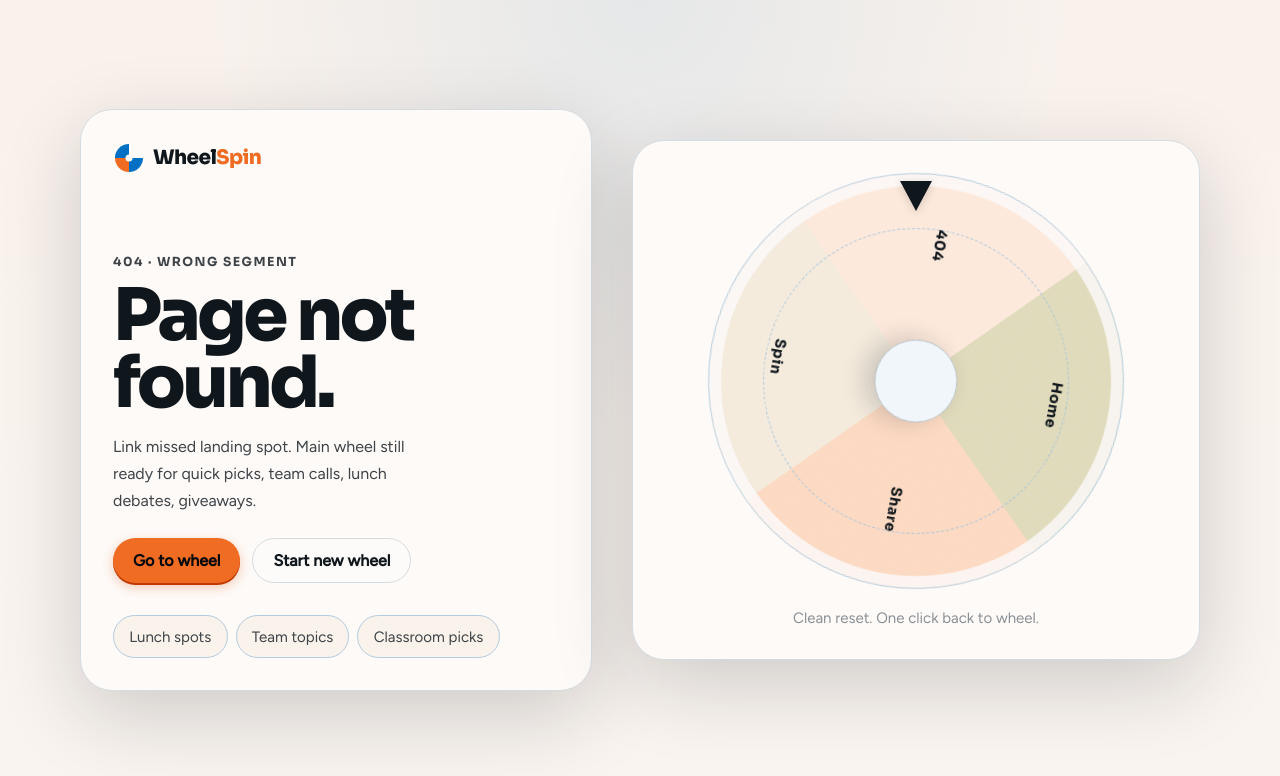
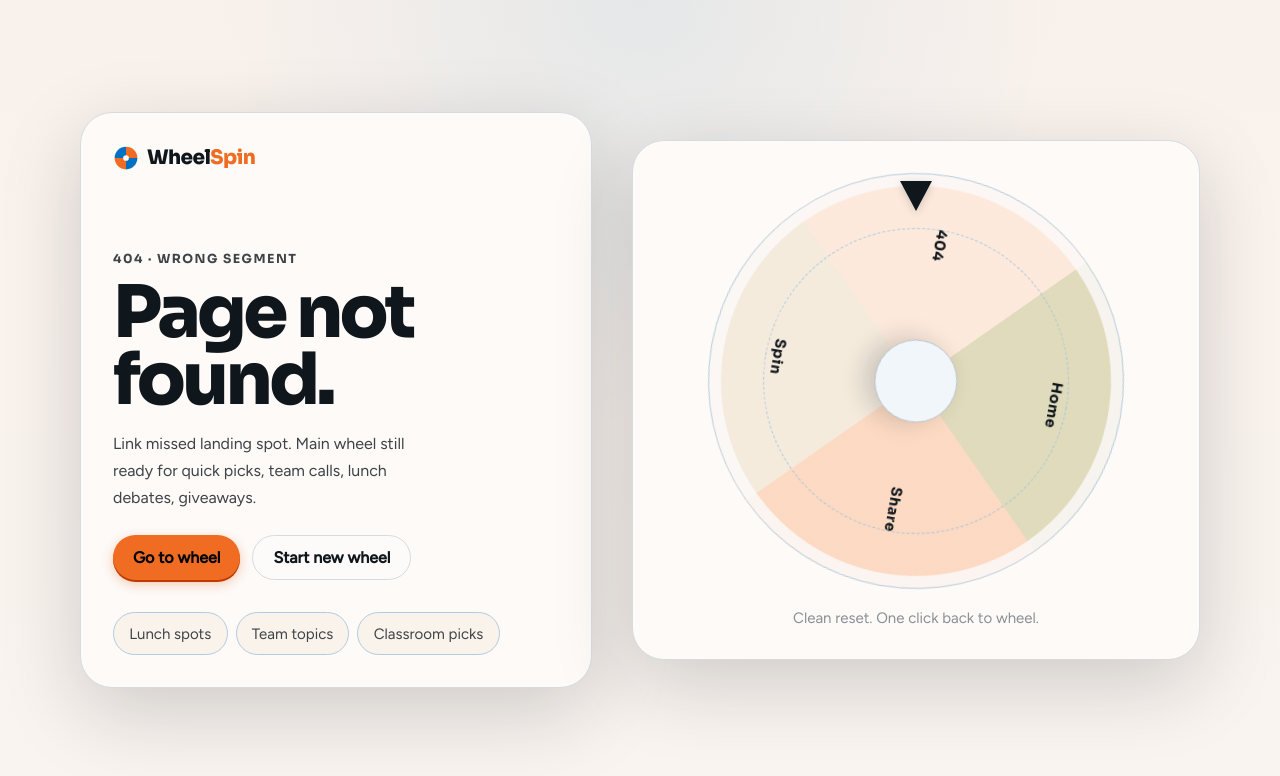
Before and after one commit to TJKDev1/wheelspin, a website built with Vite: page 404.html in a window 1280 px wide. Built offline with nearby package versions, Linux system fonts and the light colour scheme.

Commit message:
fix(site): copy brand mark to 404

```diff
--- a/404.html
+++ b/404.html
@@ -398,10 +398,29 @@
       <div class="not-found-layout">
         <section class="not-found-card" aria-labelledby="not-found-title">
           <a class="not-found-brand" href="/" aria-label="Go to WheelSpin home">
-            <svg width="32" height="32" viewBox="0 0 32 32" fill="none" aria-hidden="true">
-              <path class="brand-mark-primary" d="M16 16L30 16A14 14 0 0 1 16 30Z" />
-              <path class="brand-mark-accent" d="M16 16L16 30A14 14 0 0 1 2 16Z" />
-              <path class="brand-mark-primary" d="M16 16L2 16A14 14 0 0 1 16 2Z" />
+            <svg
+              width="26"
+              height="26"
+              viewBox="0 0 32 32"
+              aria-hidden="true"
+              focusable="false"
+            >
+              <path
+                class="brand-mark-accent"
+                d="M16 16L16 2A14 14 0 0 1 30 16Z"
+              />
+              <path
+                class="brand-mark-primary"
+                d="M16 16L30 16A14 14 0 0 1 16 30Z"
+              />
+              <path
+                class="brand-mark-accent"
+                d="M16 16L16 30A14 14 0 0 1 2 16Z"
+              />
+              <path
+                class="brand-mark-primary"
+                d="M16 16L2 16A14 14 0 0 1 16 2Z"
+              />
               <circle class="brand-mark-center" cx="16" cy="16" r="3.5" />
             </svg>
             <span class="logo">Wheel<span class="logo-accent">Spin</span></span>
```
